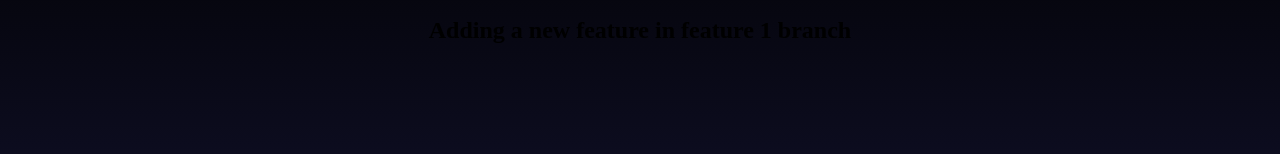
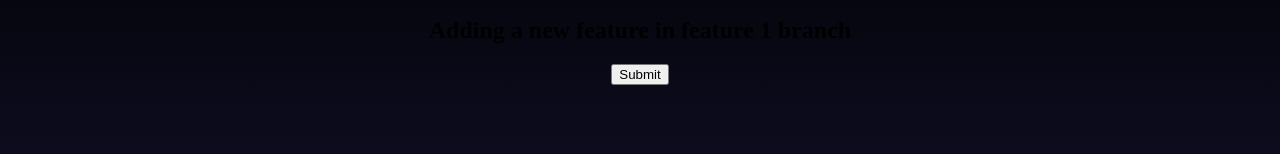
Before and after one commit to Kaushik0621/localrepoforexp, a plain HTML site: page index.html in a window 1280 px wide. Shown: the part 155-309 px from the top of the page. Drawn offline with Linux system fonts and the light colour scheme.

Commit message:
add button

```diff
--- a/index.html
+++ b/index.html
@@ -5,5 +5,6 @@
         <br/><br/><br/><br/><br/>
        <center> <h1>Adding this file to git for experiment</h1></center>
        <center><h2> Adding a new feature in feature 1 branch</h2></center>
+      <center><button>Submit</button></center>
     </body>
 </html>
```
